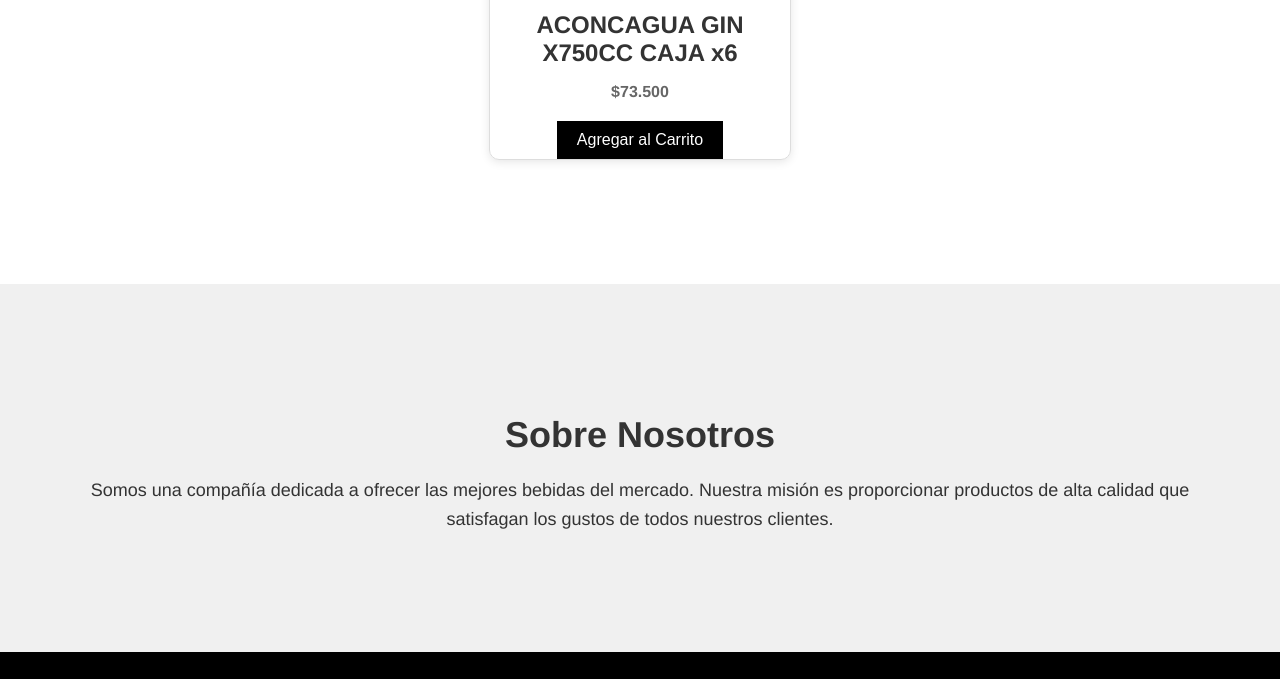
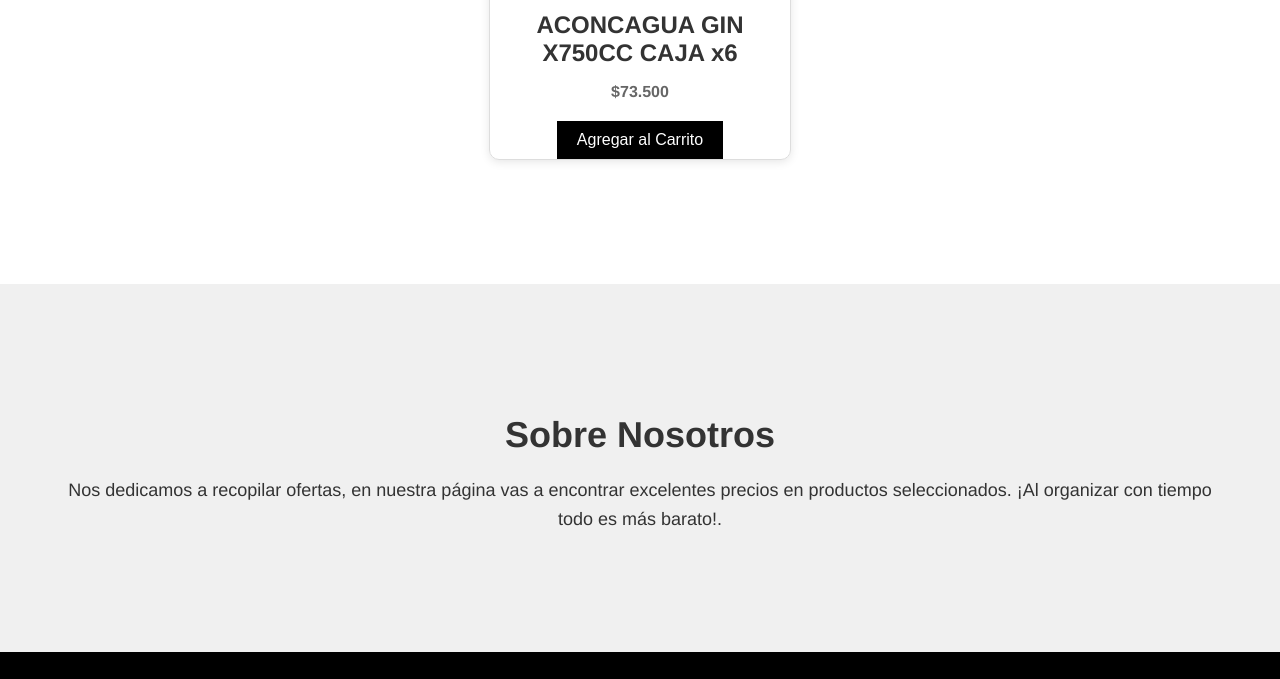
Before and after one commit to facucarcelero/Bebidas, a plain HTML site: page index.html in a window 1280 px wide. Shown: the part 6445-7124 px from the top of the page. Drawn offline with Linux system fonts and the light colour scheme.

Commit message:
Actualice el comentario de sobre nosotros

```diff
--- a/index.html
+++ b/index.html
@@ -390,7 +390,7 @@
 <!-- Sección Nosotros -->
 <section id="nosotros" class="nosotros">
     <h2>Sobre Nosotros</h2>
-    <p>Somos una compañía dedicada a ofrecer las mejores bebidas del mercado. Nuestra misión es proporcionar productos de alta calidad que satisfagan los gustos de todos nuestros clientes.</p>
+    <p>Nos dedicamos a recopilar ofertas, en nuestra página vas a encontrar excelentes precios en productos seleccionados. ¡Al organizar con tiempo todo es más barato!.</p>
 </section>
 
 <!-- Sección Contacto
```
